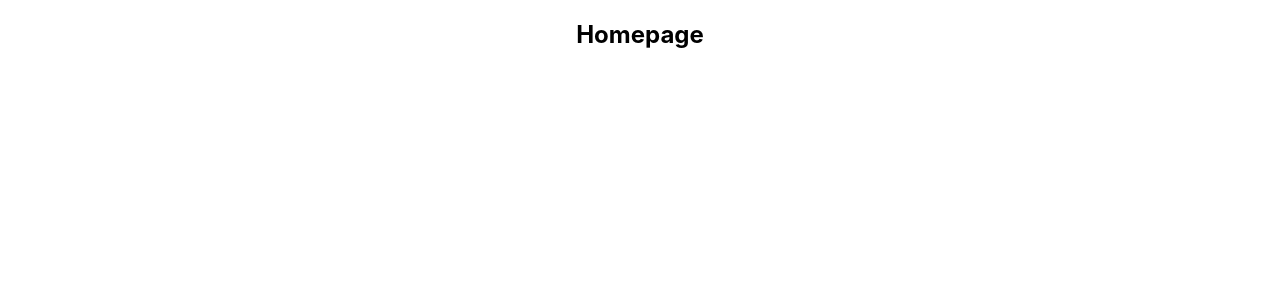
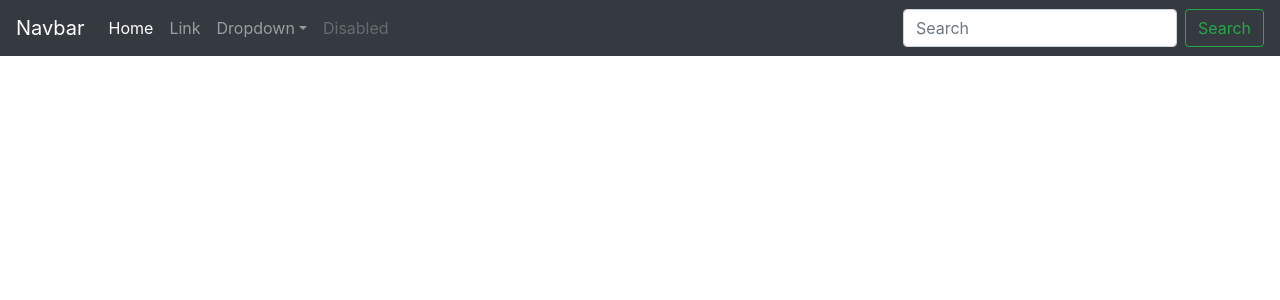
Before and after one commit to ansahmd123/react-jenkins, a React (Create React App) app: page / in a window 1280 px wide. Shown: the top 300 px of the page. Built offline with nearby package versions, Linux system fonts and the light colour scheme.

Commit message:
DEE-912: Added Navbar to homepage

```diff
--- a/public/index.html
+++ b/public/index.html
@@ -5,6 +5,8 @@
   <meta charset="utf-8" />
   <meta name="viewport" content="width=device-width, initial-scale=1" />
   <meta name="description" content="Web site created using create-react-app" />
+  <link rel="stylesheet" href="https://cdn.jsdelivr.net/npm/bootstrap@4.4.1/dist/css/bootstrap.min.css"
+    integrity="sha384-Vkoo8x4CGsO3+Hhxv8T/Q5PaXtkKtu6ug5TOeNV6gBiFeWPGFN9MuhOf23Q9Ifjh" crossorigin="anonymous">
   <!--
       manifest.json provides metadata used when your web app is installed on a
       user's mobile device or desktop. See https://developers.google.com/web/fundamentals/web-app-manifest/
@@ -35,5 +37,11 @@
       To create a production bundle, use `npm run build` or `yarn build`.
     -->
 </body>
+<script src="https://code.jquery.com/jquery-3.4.1.slim.min.js"
+  integrity="sha384-J6qa4849blE2+poT4WnyKhv5vZF5SrPo0iEjwBvKU7imGFAV0wwj1yYfoRSJoZ+n" crossorigin="anonymous"></script>
+<script src="https://cdn.jsdelivr.net/npm/popper.js@1.16.0/dist/umd/popper.min.js"
+  integrity="sha384-Q6E9RHvbIyZFJoft+2mJbHaEWldlvI9IOYy5n3zV9zzTtmI3UksdQRVvoxMfooAo" crossorigin="anonymous"></script>
+<script src="https://cdn.jsdelivr.net/npm/bootstrap@4.4.1/dist/js/bootstrap.min.js"
+  integrity="sha384-wfSDF2E50Y2D1uUdj0O3uMBJnjuUD4Ih7YwaYd1iqfktj0Uod8GCExl3Og8ifwB6" crossorigin="anonymous"></script>
 
 </html>
--- a/src/App.js
+++ b/src/App.js
@@ -1,9 +1,10 @@
 import './App.css';
+import Navbar from './Components/Navbar';
 
 function App() {
   return (
     <div className="App">
-      <h2>Homepage</h2>
+      <Navbar />
     </div>
   );
 }
--- /dev/null
+++ b/src/Components/Navbar.jsx
@@ -0,0 +1,43 @@
+import React from 'react'
+
+function Navbar() {
+    return <>
+        <nav className="navbar navbar-expand-lg navbar-dark bg-dark">
+            <a className="navbar-brand" href="/">Navbar</a>
+            <button className="navbar-toggler" type="button" data-toggle="collapse" data-target="#navbarSupportedContent" aria-controls="navbarSupportedContent" aria-expanded="false" aria-label="Toggle navigation">
+                <span className="navbar-toggler-icon"></span>
+            </button>
+
+            <div className="collapse navbar-collapse" id="navbarSupportedContent">
+                <ul className="navbar-nav mr-auto">
+                    <li className="nav-item active">
+                        <a className="nav-link" href="/">Home <span className="sr-only">(current)</span></a>
+                    </li>
+                    <li className="nav-item">
+                        <a className="nav-link" href="/">Link</a>
+                    </li>
+                    <li className="nav-item dropdown">
+                        <a className="nav-link dropdown-toggle" href="/" id="navbarDropdown" role="button" data-toggle="dropdown" aria-haspopup="true" aria-expanded="false">
+                            Dropdown
+                        </a>
+                        <div className="dropdown-menu" aria-labelledby="navbarDropdown">
+                            <a className="dropdown-item" href="/">Action</a>
+                            <a className="dropdown-item" href="/">Another action</a>
+                            <div className="dropdown-divider"></div>
+                            <a className="dropdown-item" href="/">Something else here</a>
+                        </div>
+                    </li>
+                    <li className="nav-item">
+                        <a className="nav-link disabled" href="/" tabindex="-1" aria-disabled="true">Disabled</a>
+                    </li>
+                </ul>
+                <form className="form-inline my-2 my-lg-0">
+                    <input className="form-control mr-sm-2" type="search" placeholder="Search" aria-label="Search" />
+                    <button className="btn btn-outline-success my-2 my-sm-0" type="submit">Search</button>
+                </form>
+            </div>
+        </nav>
+    </>
+}
+
+export default Navbar
```
